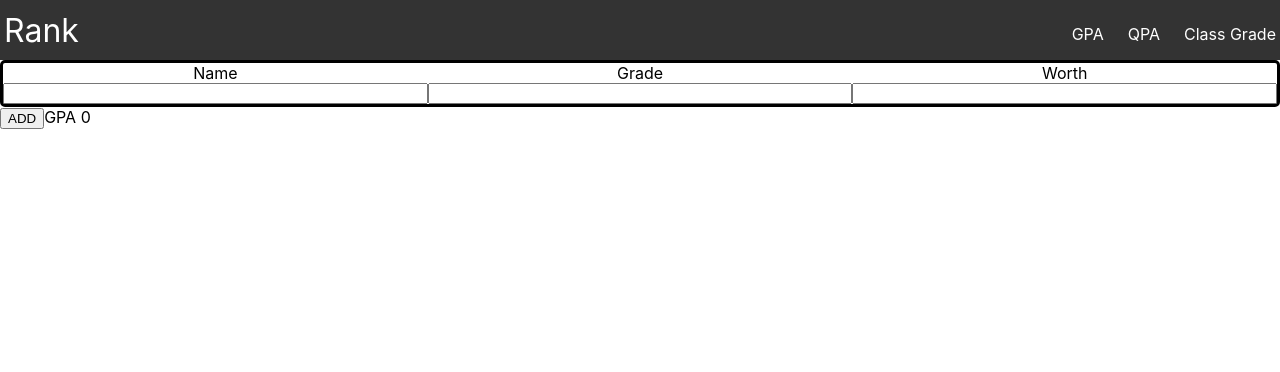
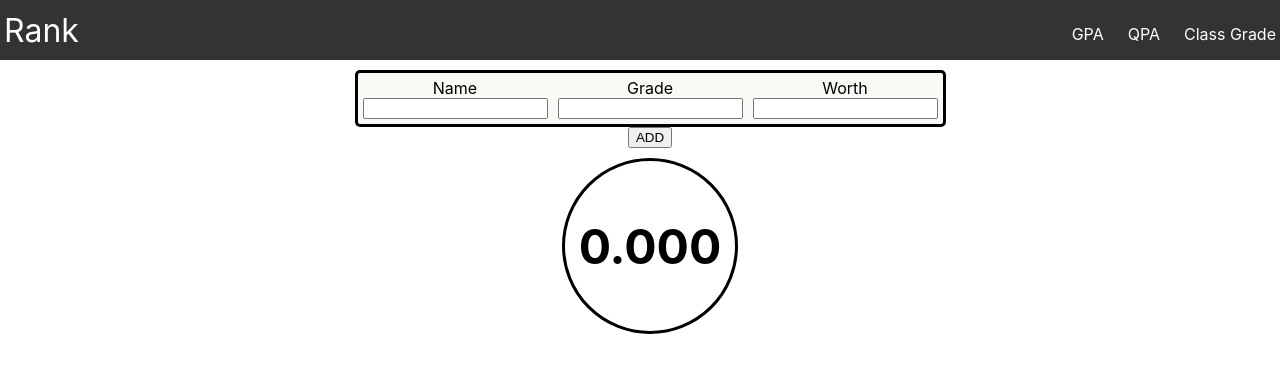
Before and after one commit to bryanmartinez1/rank, a React (Create React App) app: page /gpa in a window 1280 px wide. Shown: the top 372 px of the page. Built offline with nearby package versions, Linux system fonts and the light colour scheme; the HTML template or start-up script is replaced by a standard one.

Commit message:
Some Styling done to GPA, QPA, Class Grade Pages

```diff
--- a/src/Pages/ClassGrade.js
+++ b/src/Pages/ClassGrade.js
@@ -88,14 +88,14 @@ function ClassGrade() {
   }, [deleteBool]);
 
   return (
-    <div>
+    <div className="bodyPart">
       <AddClass
         setName={setCourseName}
         setGrade={setGrade}
         setCredits={setCredits}
       />
       <button onClick={() => addCourseFunction()}>ADD</button>
-      Final Grade {finalGrade}
+      <div className="bubble">{finalGrade.toFixed(2)}</div>
       <div className="coursesDisplay">
         {courseNameList.map((name, index) => (
           <CourseHolder
--- a/src/Pages/Component/addClass.css
+++ b/src/Pages/Component/addClass.css
@@ -4,19 +4,15 @@
     align-items: center;
     border-radius: 5px;
     border-style: solid;
-}
-
-.add-title {
-    font-size: 1.5rem;
-    background-color: burlywood;
-    width: 100%;
-    text-align: center;
+    background-color: #FAF9F6;
+    max-width: 600px;
 }
 
 .addRows {
     display: flex;
     flex-direction: row;
     justify-content: space-around;
+    flex-wrap: wrap;
     width: 100%;
 }
 .addCol {
@@ -24,5 +20,9 @@
     text-align: center;
     flex-direction: column;
     justify-content: center;
-    width: 100%;
+    padding: 5px;
 }
+
+/* .addCol input {
+    max-width: 100%;
+} */
--- a/src/Pages/Component/addClass.js
+++ b/src/Pages/Component/addClass.js
@@ -10,6 +10,7 @@ function AddClass(props) {
           <input
             type="text"
             id="nameInput"
+            maxLength={20}
             onChange={() =>
               props.setName(document.getElementById("nameInput").value)
             }
@@ -20,6 +21,7 @@ function AddClass(props) {
           <input
             type="text"
             id="gradeInput"
+            maxLength={20}
             onChange={() =>
               props.setGrade(document.getElementById("gradeInput").value)
             }
@@ -30,6 +32,7 @@ function AddClass(props) {
           <input
             type="number"
             id="creditsInput"
+            maxLength={20}
             onChange={() =>
               props.setCredits(document.getElementById("creditsInput").value)
             }
--- a/src/Pages/Component/courseHolder.css
+++ b/src/Pages/Component/courseHolder.css
@@ -4,4 +4,11 @@
     border-style: solid;
     border-radius: 5px;
     width: fit-content;
+    text-align: center;
+    padding: 10px;
+    margin: 5px;
 }
+
+.holderText {
+    font-weight: bold;
+}
--- a/src/Pages/Component/courseHolder.js
+++ b/src/Pages/Component/courseHolder.js
@@ -6,11 +6,24 @@ function CourseHolder(props) {
     props.setDeleteIndex(props.index);
     props.setDeleteBool(true);
   }
+
+  let colors = [
+    "#9784ff",
+    "#ed2939",
+    "#fbdd40",
+    "#59cbe8",
+    "#ff6347",
+    "#eb6fbd",
+  ];
+
   return (
-    <div className="holder">
-      <div>{props.name}</div>
-      <div>{props.grade}</div>
-      <div>{props.credits}</div>
+    <div
+      className="holder"
+      style={{ backgroundColor: colors[props.index % 6] }}
+    >
+      <div className="holderText">{props.name}</div>
+      <div className="holderText">{props.grade}</div>
+      <div className="holderText">{props.credits}</div>
       <button onClick={() => deleteCourse()}>Delete</button>
     </div>
   );
--- a/src/Pages/GPA.js
+++ b/src/Pages/GPA.js
@@ -85,14 +85,14 @@ function GPA() {
   }, [deleteBool]);
 
   return (
-    <div>
+    <div className="bodyPart">
       <AddClass
         setName={setCourseName}
         setGrade={setGrade}
         setCredits={setCredits}
       />
       <button onClick={() => addCourseFunction()}>ADD</button>
-      GPA {gpa}
+      <div className="bubble">{gpa.toFixed(3)}</div>
       <div className="coursesDisplay">
         {courseNameList.map((name, index) => (
           <CourseHolder
--- a/src/Pages/QPA.js
+++ b/src/Pages/QPA.js
@@ -81,14 +81,14 @@ function QPA() {
   }, [deleteBool]);
 
   return (
-    <div>
+    <div className="bodyPart">
       <AddClass
         setName={setCourseName}
         setGrade={setGrade}
         setCredits={setCredits}
       />
       <button onClick={() => addCourseFunction()}>ADD</button>
-      QPA {qpa}
+      <div className="bubble">{qpa}</div>
       <div className="coursesDisplay">
         {courseNameList.map((name, index) => (
           <CourseHolder
--- a/src/Pages/Styles/gpa.css
+++ b/src/Pages/Styles/gpa.css
@@ -1,7 +1,31 @@
+.bodyPart {
+    padding: 10px;
+    width: 100vw;
+    display: flex;
+    flex-direction: column;
+    align-items: center;
+}
+
 .coursesDisplay {
     display: flex;
     flex-direction: row;
-    justify-content: space-around;
+    justify-content: center;
     width: 100%;
     flex-wrap: wrap;
 }
+
+.bubble {
+    margin-top: 10px;
+    margin-bottom: 10px;
+    border-radius: 100%;
+    border-style: solid;
+    width: 150px;
+    height: 150px;
+    padding: 10px;
+    text-align: center;
+    font-size: 3rem;
+    font-weight: bolder;
+    display: flex;
+    align-items: center;
+    justify-content: center;
+}
```
